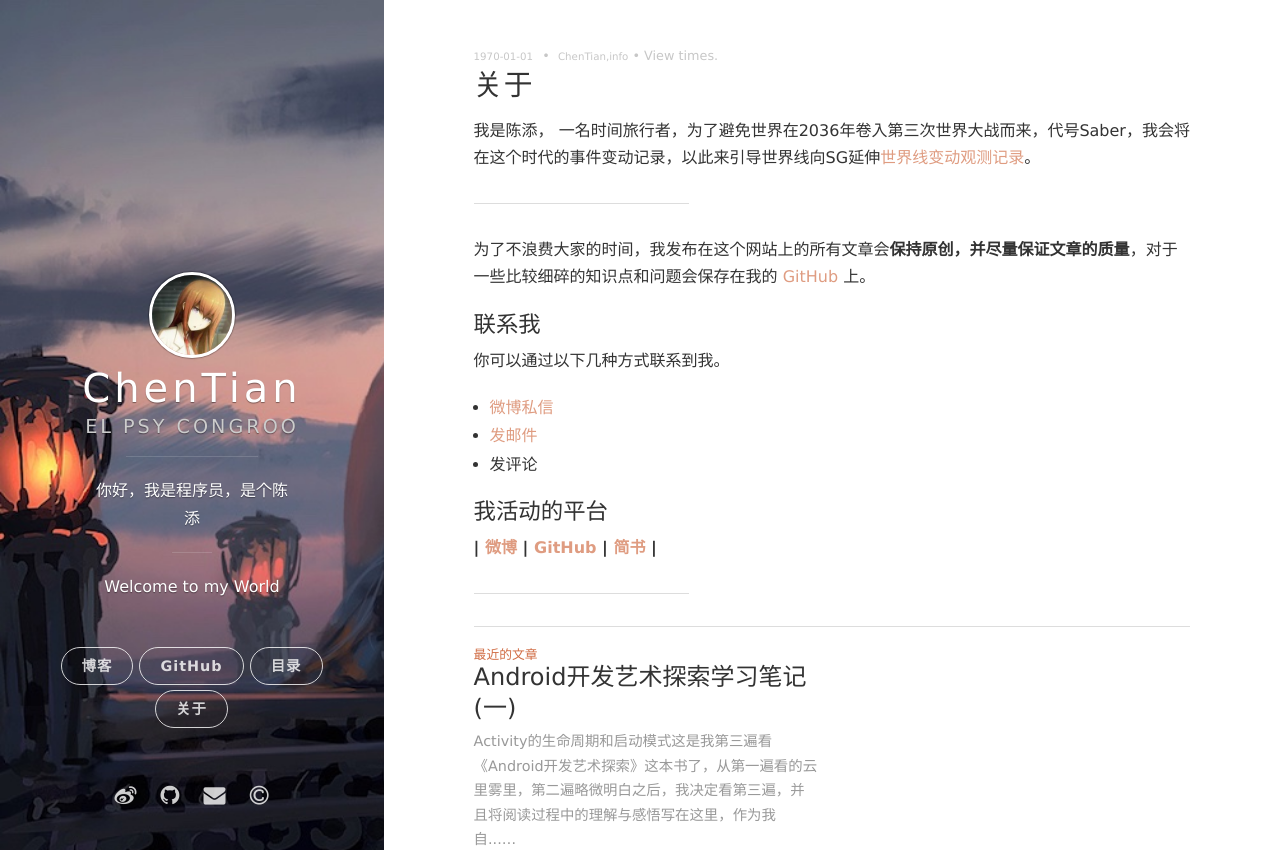
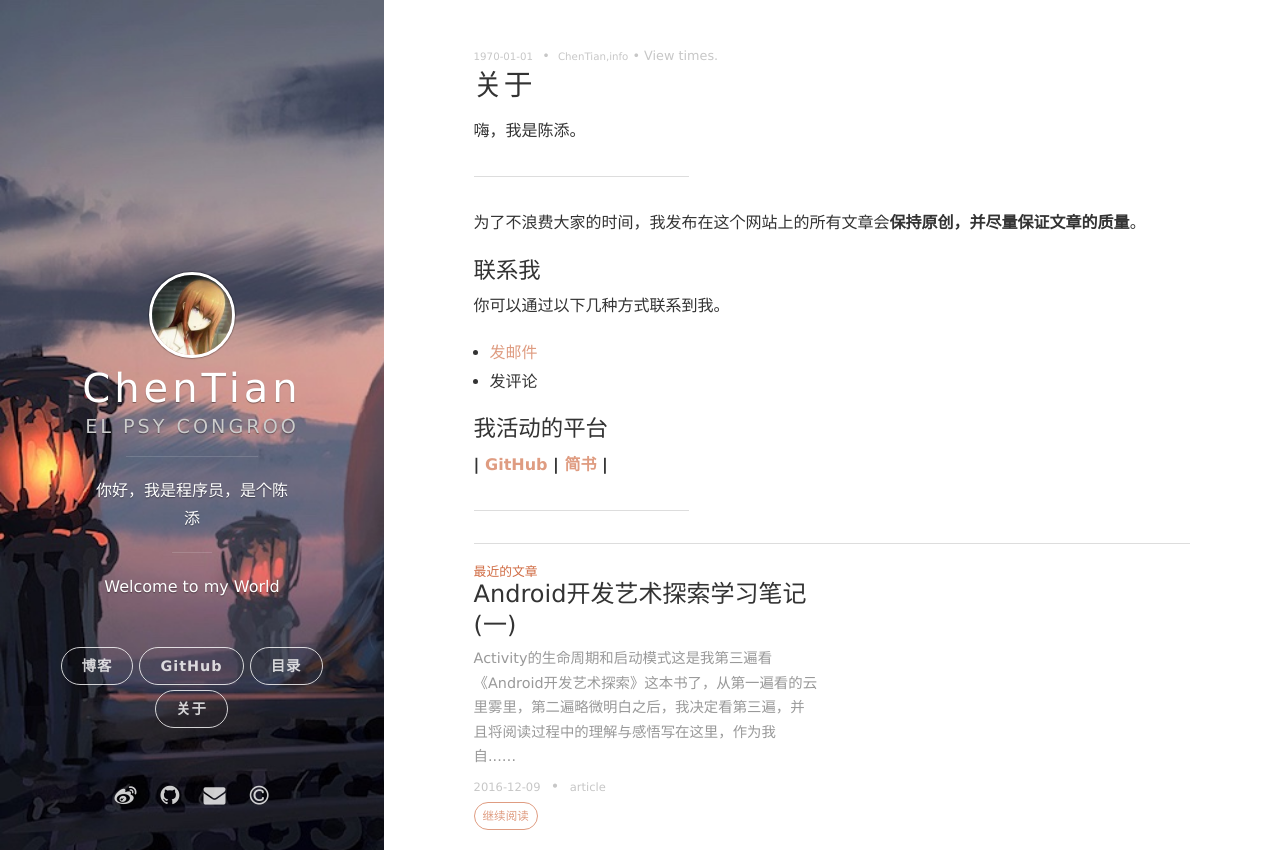
Before and after one commit to liuyun1314/ChenTianSaber.github.io, a Jekyll site: the page built from _posts/1970-01-01-about.md, in a window 1280 px wide and 1087 px high, cut to the strip 0-850 px from the top of the window. Built offline with Jekyll 4.4.1, drawn with Linux system fonts in a browser that asks for light colours; nearby versions of some CDN libraries; comment, search, counter and statistics services are not loaded.

Commit message:
Update 1970-01-01-about.md

```diff
--- a/_posts/1970-01-01-about.md
+++ b/_posts/1970-01-01-about.md
@@ -9,24 +9,21 @@ redirect_from:
   - /1970/01/about/
 ---
 
-我是陈添， 一名时间旅行者，为了避免世界在2036年卷入第三次世界大战而来，代号Saber，我会将在这个时代的事件变动记录，以此来引导世界线向SG延伸[世界线变动观测记录](https://chentiansaber.github.io/#blog)。
+嗨，我是陈添。
 
 ******
 
-为了不浪费大家的时间，我发布在这个网站上的所有文章会**保持原创，并尽量保证文章的质量**，对于一些比较细碎的知识点和问题会保存在我的 [GitHub](https://github.com/ChenTianSaber) 上。
-
+为了不浪费大家的时间，我发布在这个网站上的所有文章会**保持原创，并尽量保证文章的质量**。
 ### 联系我
 
 你可以通过以下几种方式联系到我。
 
-* [微博私信](http://weibo.com/3793532030/profile?rightmod=1&wvr=6&mod=personinfo&is_all=1)
 * [发邮件](mailto:chentiansaber@qq.com)
 * 发评论
 
 ### 我活动的平台
 
 <strong>
-| [微博](http://weibo.com/3793532030/profile?rightmod=1&wvr=6&mod=personinfo&is_all=1)
 | [GitHub](https://github.com/ChenTianSaber)
 | [简书](http://www.jianshu.com/users/f7fa41541bf9/latest_articles)
 |
```
